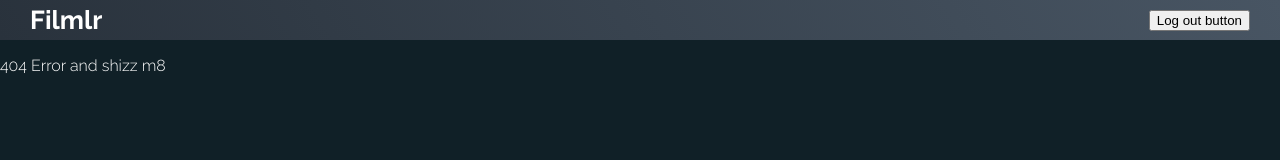
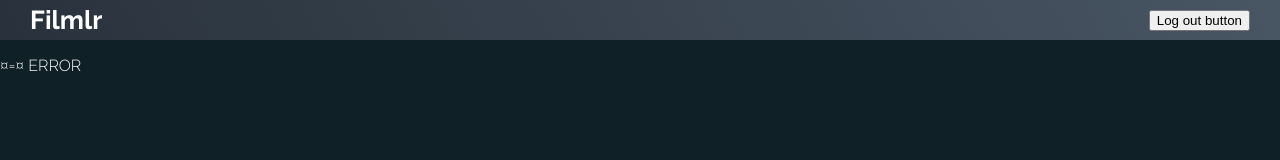
Before and after one commit to larsmhar/it2810-webutvikling-h18-prosjekt-4-42, a React (Create React App) app in the folder frontend/: page /prosjekt4/films in a window 1280 px wide. Before the commit this address had no page. Shown: the top 160 px of the page. Built offline with nearby package versions, Linux system fonts and the light colour scheme.

Commit message:
Added 404 error screen fixed #23

```diff
--- a/frontend/src/App.js
+++ b/frontend/src/App.js
@@ -6,6 +6,7 @@ import { connect } from 'react-redux';
 import Filmspage from './screens/Filmspage';
 import Frontpage from './screens/Frontpage';
 import Film from './screens/Film';
+import Error from './screens/Error';
 import { BrowserRouter as Router, Route, Link, Redirect, Switch } from 'react-router-dom';
 
 import { getLocalStorageUser, logOut } from './actions/userActions'
@@ -57,7 +58,7 @@ class App extends Component {
                         <Route path="/films/:id" render={( props ) => this.checkIfLogin( <Film {...props} /> ) }/>
                         <Route path="/films" render={() => this.checkIfLogin( <Filmspage/> ) } />
                         <Route exact path='/' render={() => this.checkLogin( <Frontpage/>, 'films' ) } />
-                        <Route path='*' render={() => <p>404 Error and shizz m8</p>} />
+                        <Route path='*' component={ Error } />
                     </Switch>
                 </div>
             </Router>
--- a/frontend/src/components/PageButtons.js
+++ b/frontend/src/components/PageButtons.js
@@ -36,7 +36,8 @@ class PageButtons extends Component {
 
 const mapStateToProps = state => ( {
     'pageination': state.pageination,
-    'user': state.user
+    'user': state.user,
+    'searchString': state.films.searchString
 } );
 
 export default connect( mapStateToProps, { goBackwards, goForwards, fetchFilms } )( PageButtons );
--- /dev/null
+++ b/frontend/src/screens/Error.js
@@ -0,0 +1,14 @@
+import React from 'react';
+import { Component } from 'react';
+
+class Error extends Component {
+    render() {
+        return (
+            <div>
+                <p>¤=¤ ERROR</p>
+            </div>
+        );
+    }
+}
+
+export default Error;
```
Also changed, not shown: 2 other files (tests, documents, lock files or other folders).
